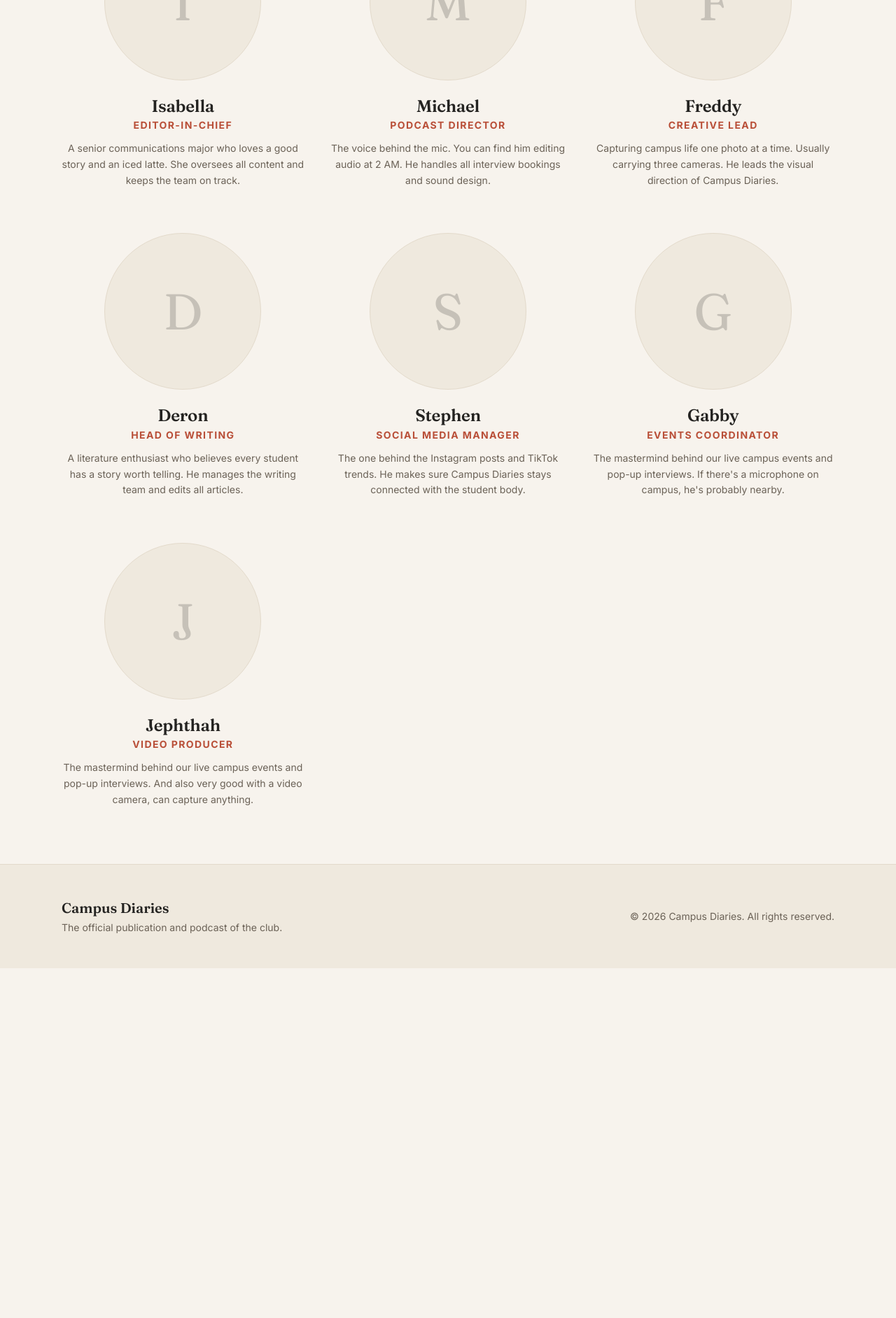
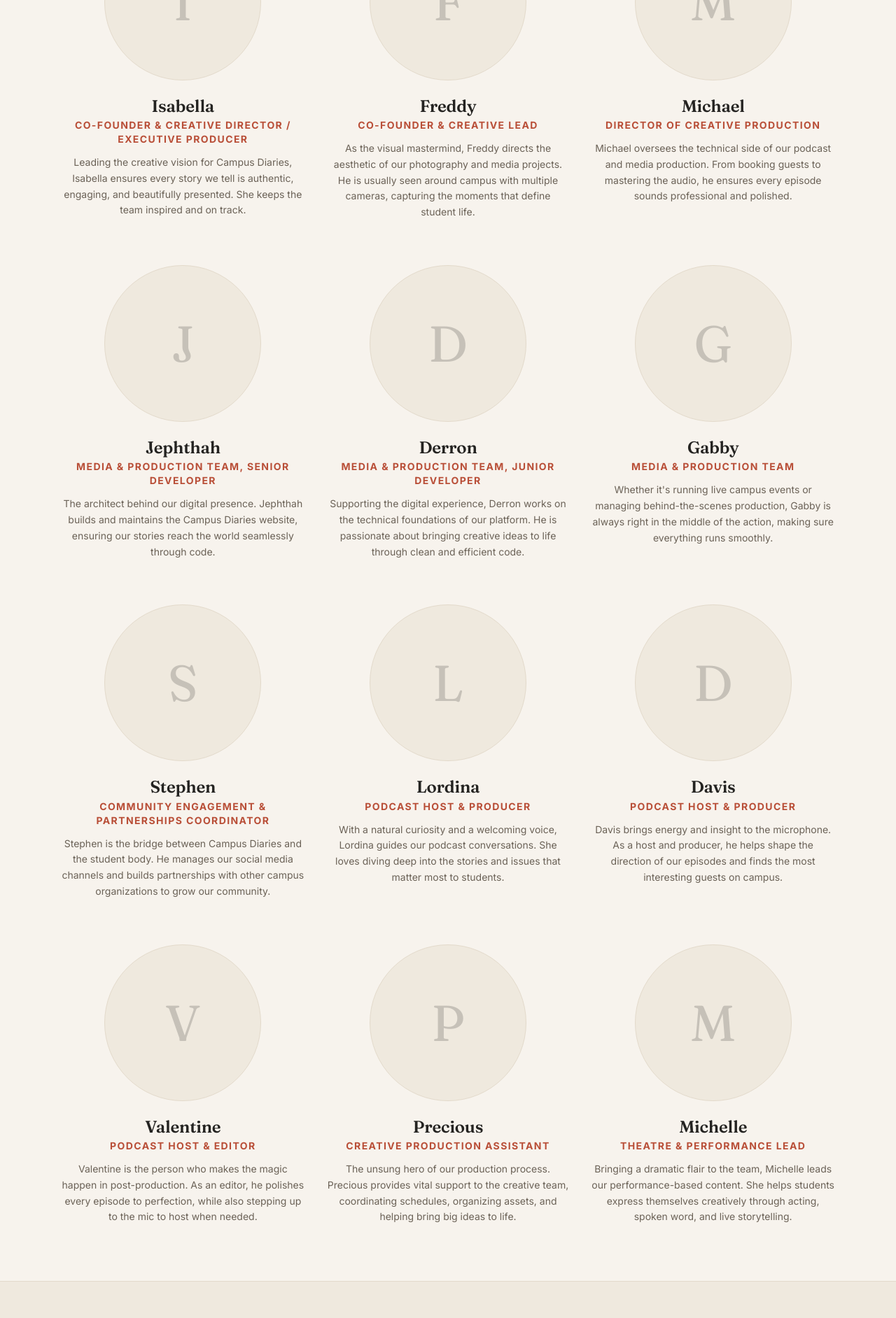
Before and after one commit to jephthahsakogyeram-creator/campus-diaries, a Next.js app: page /team in a window 1280 px wide. Shown: the part 480-2364 px from the top of the page at 70% size. Before the commit the page ends 1864 px from the top, so only its background shows below. Built offline with nearby package versions, Linux system fonts and the light colour scheme.

Commit message:
Update Team page with full roster and role-specific bios

```diff
--- a/app/team/page.tsx
+++ b/app/team/page.tsx
@@ -1,40 +1,64 @@
 export default function TeamPage() {
-  // We will use a larger array here for the full team
   const fullTeam = [
     {
       name: "Isabella",
-      role: "Editor-in-Chief",
-      bio: "A senior communications major who loves a good story and an iced latte. She oversees all content and keeps the team on track.",
+      role: "Co-Founder & Creative Director / Executive Producer",
+      bio: "Leading the creative vision for Campus Diaries, Isabella ensures every story we tell is authentic, engaging, and beautifully presented. She keeps the team inspired and on track.",
+    },
+    {
+      name: "Freddy",
+      role: "Co-Founder & Creative Lead",
+      bio: "As the visual mastermind, Freddy directs the aesthetic of our photography and media projects. He is usually seen around campus with multiple cameras, capturing the moments that define student life.",
     },
     {
       name: "Michael",
-      role: "Podcast Director",
-      bio: "The voice behind the mic. You can find him editing audio at 2 AM. He handles all interview bookings and sound design.",
+      role: "Director of Creative Production",
+      bio: "Michael oversees the technical side of our podcast and media production. From booking guests to mastering the audio, he ensures every episode sounds professional and polished.",
     },
     {
-      name: "Freddy",
-      role: "Creative Lead",
-      bio: "Capturing campus life one photo at a time. Usually carrying three cameras. He leads the visual direction of Campus Diaries.",
+      name: "Jephthah",
+      role: "Media & Production Team, Senior Developer",
+      bio: "The architect behind our digital presence. Jephthah builds and maintains the Campus Diaries website, ensuring our stories reach the world seamlessly through code.",
     },
     {
-      name: "Deron",
-      role: "Head of Writing",
-      bio: "A literature enthusiast who believes every student has a story worth telling. He manages the writing team and edits all articles.",
+      name: "Derron",
+      role: "Media & Production Team, Junior Developer",
+      bio: "Supporting the digital experience, Derron works on the technical foundations of our platform. He is passionate about bringing creative ideas to life through clean and efficient code.",
+    },
+    {
+      name: "Gabby",
+      role: "Media & Production Team",
+      bio: "Whether it's running live campus events or managing behind-the-scenes production, Gabby is always right in the middle of the action, making sure everything runs smoothly.",
     },
     {
       name: "Stephen",
-      role: "Social Media Manager",
-      bio: "The one behind the Instagram posts and TikTok trends. He makes sure Campus Diaries stays connected with the student body.",
+      role: "Community Engagement & Partnerships Coordinator",
+      bio: "Stephen is the bridge between Campus Diaries and the student body. He manages our social media channels and builds partnerships with other campus organizations to grow our community.",
     },
     {
-      name: "Gabby",
-      role: "Events Coordinator",
-      bio: "The mastermind behind our live campus events and pop-up interviews. If there's a microphone on campus, he's probably nearby.",
+      name: "Lordina",
+      role: "Podcast Host & Producer",
+      bio: "With a natural curiosity and a welcoming voice, Lordina guides our podcast conversations. She loves diving deep into the stories and issues that matter most to students.",
     },
     {
-      name: "Jephthah",
-      role: "Video Producer",
-      bio: "The mastermind behind our live campus events and pop-up interviews. And also very good with a video camera, can capture anything.",
+      name: "Davis",
+      role: "Podcast Host & Producer",
+      bio: "Davis brings energy and insight to the microphone. As a host and producer, he helps shape the direction of our episodes and finds the most interesting guests on campus.",
+    },
+    {
+      name: "Valentine",
+      role: "Podcast Host & Editor",
+      bio: "Valentine is the person who makes the magic happen in post-production. As an editor, he polishes every episode to perfection, while also stepping up to the mic to host when needed.",
+    },
+    {
+      name: "Precious",
+      role: "Creative Production Assistant",
+      bio: "The unsung hero of our production process. Precious provides vital support to the creative team, coordinating schedules, organizing assets, and helping bring big ideas to life.",
+    },
+    {
+      name: "Michelle",
+      role: "Theatre & Performance Lead",
+      bio: "Bringing a dramatic flair to the team, Michelle leads our performance-based content. She helps students express themselves creatively through acting, spoken word, and live storytelling.",
     }
   ];
 
@@ -50,7 +74,6 @@ export default function TeamPage() {
       <div className="grid gap-x-8 gap-y-16 sm:grid-cols-2 md:grid-cols-3">
         {fullTeam.map((member) => (
           <div key={member.name} className="flex flex-col items-center text-center">
-            {/* Placeholder for future photo */}
             <div className="mb-6 flex h-56 w-56 items-center justify-center rounded-full border border-line bg-paper-deep">
               <span className="text-7xl font-serif text-ink/20">
                 {member.name.charAt(0)}
```
